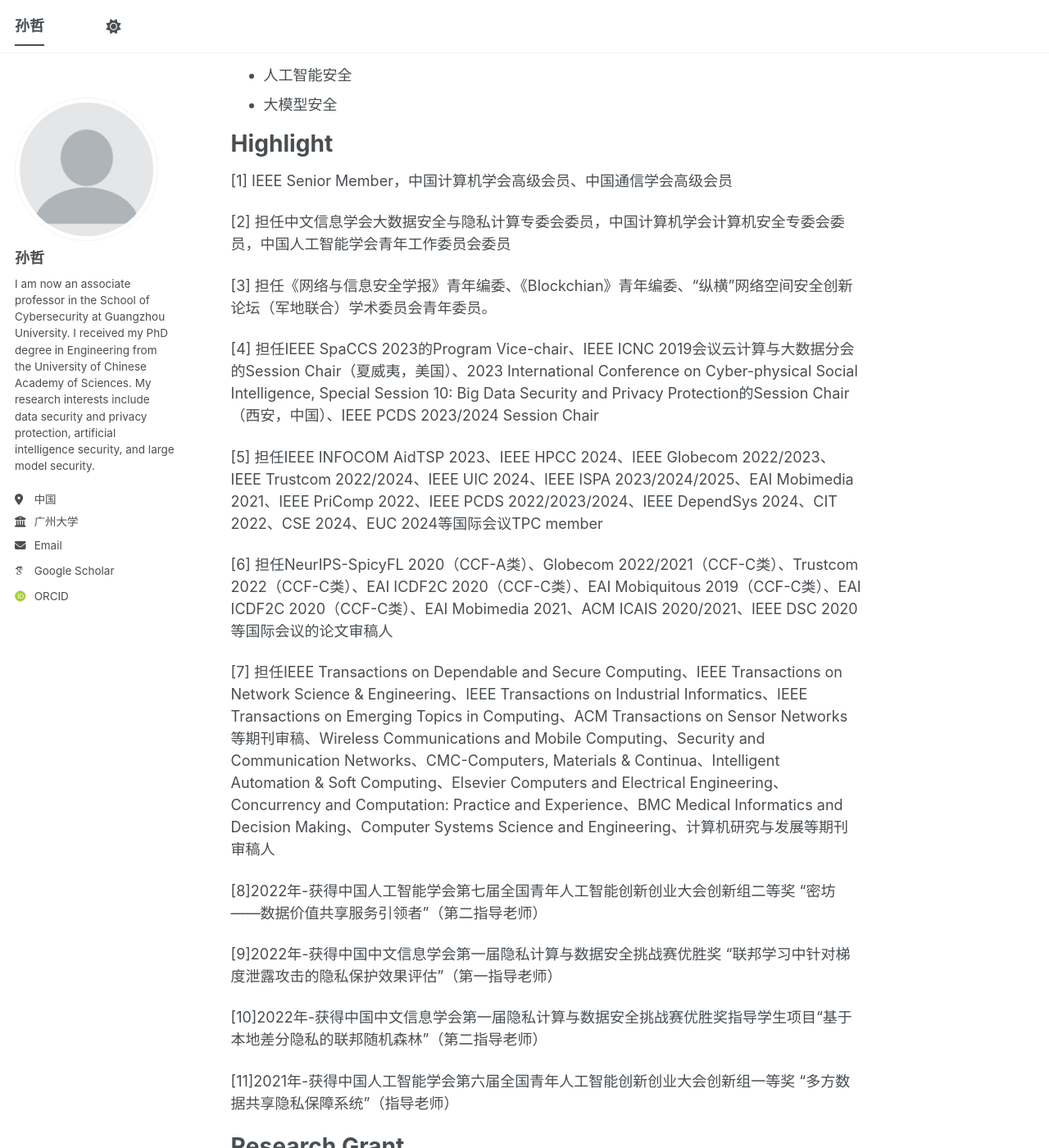
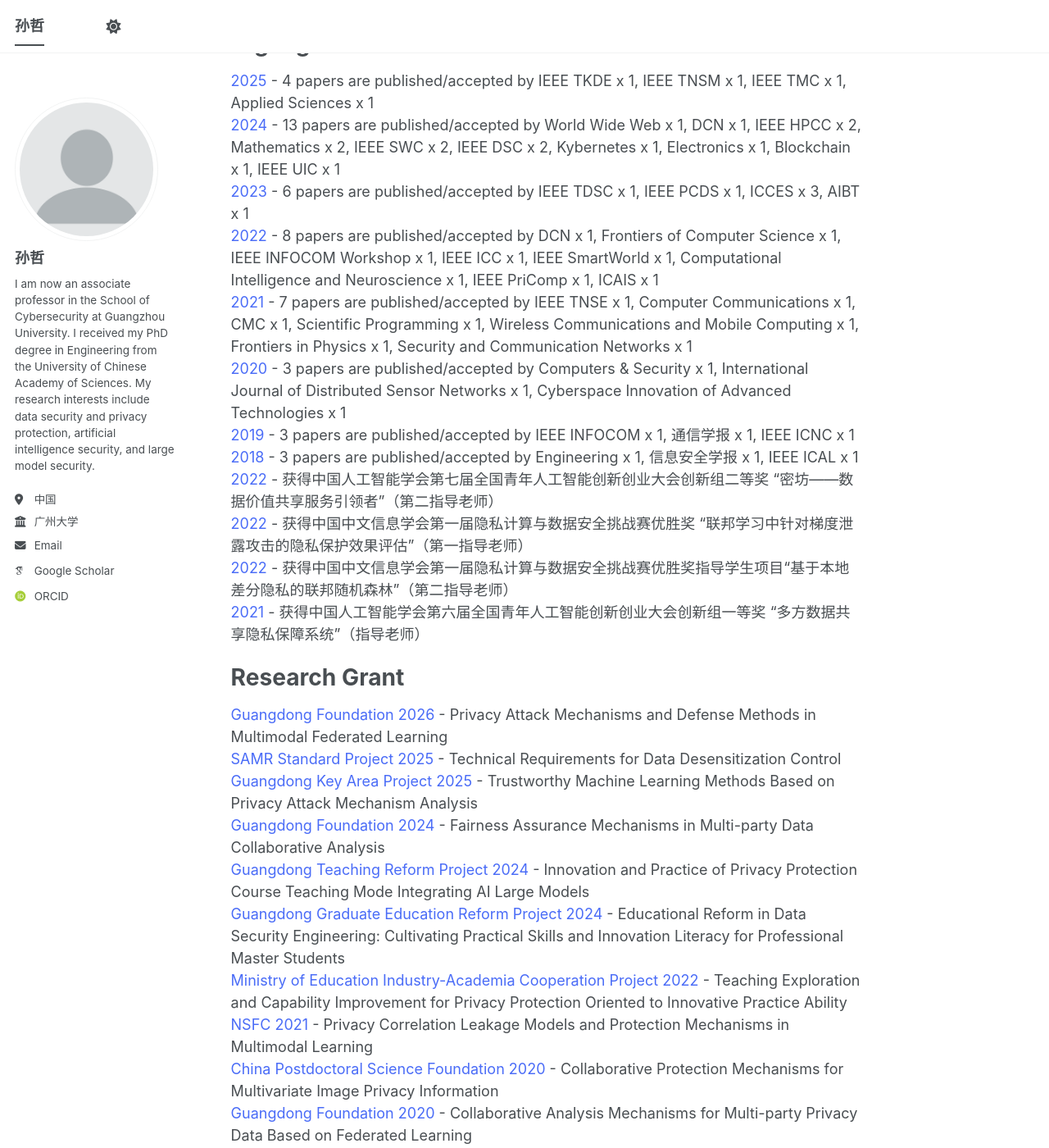
Before and after one commit to ZheSun208/ZheSun208.github.io, a Jekyll site: the page built from _pages/about.md, in a window 1280 px wide and 1400 px high, scrolled down 764 px. Shown: the whole window at 82% size. Built offline with Jekyll 4.4.1, drawn with Linux system fonts in a browser that asks for light colours; some web fonts are replaced; a script bundle is joined from its source files by our own code; library files that are not in the unit come from our copies; some of the changed text lies outside the part shown.

Commit message:
Update about.md

```diff
--- a/_pages/about.md
+++ b/_pages/about.md
@@ -21,77 +21,89 @@
 
 Research Interest
 ======
-- Data Security And Privacy Protection
-- Artificial Intelligence Security
-- Large Model Security
-
-- 数据安全与隐私保护
-- 人工智能安全
-- 大模型安全
+- 数据安全与隐私保护（Data Security And Privacy Protection）
+- 人工智能安全（Artificial Intelligence Security）
+- 大模型安全（Large Model Security）
 
 Highlight
 ======
-[1] IEEE Senior Member，中国计算机学会高级会员、中国通信学会高级会员
-
-[2] 担任中文信息学会大数据安全与隐私计算专委会委员，中国计算机学会计算机安全专委会委员，中国人工智能学会青年工作委员会委员
-
-[3] 担任《网络与信息安全学报》青年编委、《Blockchian》青年编委、“纵横”网络空间安全创新论坛（军地联合）学术委员会青年委员。
-
-[4] 担任IEEE SpaCCS 2023的Program Vice-chair、IEEE ICNC 2019会议云计算与大数据分会的Session Chair（夏威夷，美国）、2023 International Conference on Cyber-physical Social Intelligence, Special Session 10: Big Data Security and Privacy Protection的Session Chair（西安，中国）、IEEE PCDS 2023/2024 Session Chair
-
-[5] 担任IEEE INFOCOM AidTSP 2023、IEEE HPCC 2024、IEEE Globecom 2022/2023、IEEE Trustcom 2022/2024、IEEE UIC 2024、IEEE ISPA 2023/2024/2025、EAI Mobimedia 2021、IEEE PriComp 2022、IEEE PCDS 2022/2023/2024、IEEE DependSys 2024、CIT 2022、CSE 2024、EUC 2024等国际会议TPC member
-
-[6] 担任NeurIPS-SpicyFL 2020（CCF-A类）、Globecom 2022/2021（CCF-C类）、Trustcom 2022（CCF-C类）、EAI ICDF2C 2020（CCF-C类）、EAI Mobiquitous 2019（CCF-C类）、EAI ICDF2C 2020（CCF-C类）、EAI Mobimedia 2021、ACM ICAIS 2020/2021、IEEE DSC 2020等国际会议的论文审稿人
-
-[7] 担任IEEE Transactions on Dependable and Secure Computing、IEEE Transactions on Network Science & Engineering、IEEE Transactions on Industrial Informatics、IEEE Transactions on Emerging Topics in Computing、ACM Transactions on Sensor Networks等期刊审稿、Wireless Communications and Mobile Computing、Security and Communication Networks、CMC-Computers, Materials & Continua、Intelligent Automation & Soft Computing、Elsevier Computers and Electrical Engineering、Concurrency and Computation: Practice and Experience、BMC Medical Informatics and Decision Making、Computer Systems Science and Engineering、计算机研究与发展等期刊审稿人
-
-[8]2022年-获得中国人工智能学会第七届全国青年人工智能创新创业大会创新组二等奖 “密坊——数据价值共享服务引领者”（第二指导老师）
-
-[9]2022年-获得中国中文信息学会第一届隐私计算与数据安全挑战赛优胜奖 “联邦学习中针对梯度泄露攻击的隐私保护效果评估”（第一指导老师）
-
-[10]2022年-获得中国中文信息学会第一届隐私计算与数据安全挑战赛优胜奖指导学生项目“基于本地差分隐私的联邦随机森林”（第二指导老师）
-
-[11]2021年-获得中国人工智能学会第六届全国青年人工智能创新创业大会创新组一等奖 “多方数据共享隐私保障系统”（指导老师）
-
+<span style="color:#4a6cf7;">2025</span> - 4 papers are published/accepted by IEEE TKDE x 1, IEEE TNSM x 1, IEEE TMC x 1, Applied Sciences x 1
+<span style="color:#4a6cf7;">2024</span> - 13 papers are published/accepted by World Wide Web x 1, DCN x 1, IEEE HPCC x 2, Mathematics x 2, IEEE SWC x 2, IEEE DSC x 2, Kybernetes x 1, Electronics x 1, Blockchain x 1, IEEE UIC x 1
+<span style="color:#4a6cf7;">2023</span> - 6 papers are published/accepted by IEEE TDSC x 1, IEEE PCDS x 1, ICCES x 3, AIBT x 1
+<span style="color:#4a6cf7;">2022</span> - 8 papers are published/accepted by DCN x 1, Frontiers of Computer Science x 1, IEEE INFOCOM Workshop x 1, IEEE ICC x 1, IEEE SmartWorld x 1, Computational Intelligence and Neuroscience x 1, IEEE PriComp x 1, ICAIS x 1
+<span style="color:#4a6cf7;">2021</span> - 7 papers are published/accepted by IEEE TNSE x 1, Computer Communications x 1, CMC x 1, Scientific Programming x 1, Wireless Communications and Mobile Computing x 1, Frontiers in Physics x 1, Security and Communication Networks x 1
+<span style="color:#4a6cf7;">2020</span> - 3 papers are published/accepted by Computers & Security x 1, International Journal of Distributed Sensor Networks x 1, Cyberspace Innovation of Advanced Technologies x 1
+<span style="color:#4a6cf7;">2019</span> - 3 papers are published/accepted by IEEE INFOCOM x 1, 通信学报 x 1, IEEE ICNC x 1
+<span style="color:#4a6cf7;">2018</span> - 3 papers are published/accepted by Engineering x 1, 信息安全学报 x 1, IEEE ICAL x 1
+<span style="color:#4a6cf7;">2022</span> - 获得中国人工智能学会第七届全国青年人工智能创新创业大会创新组二等奖 “密坊——数据价值共享服务引领者”（第二指导老师）
+<span style="color:#4a6cf7;">2022</span> - 获得中国中文信息学会第一届隐私计算与数据安全挑战赛优胜奖 “联邦学习中针对梯度泄露攻击的隐私保护效果评估”（第一指导老师）
+<span style="color:#4a6cf7;">2022</span> - 获得中国中文信息学会第一届隐私计算与数据安全挑战赛优胜奖指导学生项目“基于本地差分隐私的联邦随机森林”（第二指导老师）
+<span style="color:#4a6cf7;">2021</span> - 获得中国人工智能学会第六届全国青年人工智能创新创业大会创新组一等奖 “多方数据共享隐私保障系统”（指导老师）
 
 
 Research Grant
 ======
-[1] 2021年-国家自然科学基金-青年项目，“多模态学习中的隐私关联泄露模型与保护机制研究”
+<span style="color:#4a6cf7;">Guangdong Foundation 2026</span> - Privacy Attack Mechanisms and Defense Methods in Multimodal Federated Learning
+<span style="color:#4a6cf7;">SAMR Standard Project 2025</span> - Technical Requirements for Data Desensitization Control
+<span style="color:#4a6cf7;">Guangdong Key Area Project 2025</span> - Trustworthy Machine Learning Methods Based on Privacy Attack Mechanism Analysis
+<span style="color:#4a6cf7;">Guangdong Foundation 2024</span> - Fairness Assurance Mechanisms in Multi-party Data Collaborative Analysis
+<span style="color:#4a6cf7;">Guangdong Teaching Reform Project 2024</span> - Innovation and Practice of Privacy Protection Course Teaching Mode Integrating AI Large Models
+<span style="color:#4a6cf7;">Guangdong Graduate Education Reform Project 2024</span> - Educational Reform in Data Security Engineering: Cultivating Practical Skills and Innovation Literacy for Professional Master Students
+<span style="color:#4a6cf7;">Ministry of Education Industry-Academia Cooperation Project 2022</span> - Teaching Exploration and Capability Improvement for Privacy Protection Oriented to Innovative Practice Ability
+<span style="color:#4a6cf7;">NSFC 2021</span> - Privacy Correlation Leakage Models and Protection Mechanisms in Multimodal Learning
+<span style="color:#4a6cf7;">China Postdoctoral Science Foundation 2020</span> - Collaborative Protection Mechanisms for Multivariate Image Privacy Information
+<span style="color:#4a6cf7;">Guangdong Foundation 2020</span> - Collaborative Analysis Mechanisms for Multi-party Privacy Data Based on Federated Learning
 
-[2] 2020年-中国博士后科学基金-面上项目，“多元图像隐私信息协同保护机制研究”
 
-[3] 2024年-广东省基础与应用基础研究基金-面上项目，“多方数据协同分析中的公平性保障机制”
 
-[4] 2026年-广东省基础与应用基础研究基金-面上项目，“多模态联邦学习中的隐私攻击机理与防护机制研究”
-
-[5] 2020-广东省基础与应用基础研究基金-青年项目，“基于联邦学习的多方隐私数据协同分析机制研究”
-
-[6] 2024年-广东省本科高校教学质量与教学改革工程-高等教育教学改革项目，“融合AI大模型的隐私保护课程教学模式创新与实践”
-
-[7] 2024年-广东省学位与研究生教育改革研究项目，“数据安全工程教育改革：工程硕士实践技能与创新素养培育”
-
-[8] 2022年-教育部产学合作协同育人项目，“面向创新实践能力的隐私保护教学探索与能力提升”
-
-[9] 2025年-国家市场监管总局市场监管行业标准制订计划项目，“数据脱敏控制技术要求”
-
-[10] 2025年-广东省普通高校重点领域项目-人工智能（智能机器人）重点领域项目，“基于隐私攻击机理分析的可信机器学习方法”
 
 
 
 Award
 ======
-[1] 入选“2024年度网络和数据安全重大科技进展“隐私保护下的大数据分析系统关键技术与应用”（排名第6）
-
-[2] 获得 2024年 广东省学位与研究生教育学会优秀教学成果奖一等奖“基于教学实训靶场的‘数据隐私保护’课程建设初探”（排名第1）
-
-[3] 获得 2023年 广东省学位与研究生教育学会优秀教学成果奖二等奖“隐私保护技术实验教程”（排名第2）
+<span style="color:#4a6cf7;">2024年</span> - 入选“2024年度网络和数据安全重大科技进展“隐私保护下的大数据分析系统关键技术与应用”（排名第6）
+<span style="color:#4a6cf7;">2024年</span> - 获得广东省学位与研究生教育学会优秀教学成果奖一等奖“基于教学实训靶场的‘数据隐私保护’课程建设初探”（排名第1）
+<span style="color:#4a6cf7;">2023年</span> - 获得广东省学位与研究生教育学会优秀教学成果奖二等奖“隐私保护技术实验教程”（排名第2）
 
 
 
 Activity
 ======
-
+IEEE Senior Member
+Senior Member of CCF
+Senior Member of CIC
+Program Committee, IEEE ISPA 2023, 2024, 2025
+Program Committee, IEEE PCDS 2022, 2023, 2024
+Program Committee, IEEE TrustCom 2022, 2024
+Program Committee, CSE 2024
+Program Committee, EUC 2024
+Program Committee, IEEE UIC 2024
+Program Committee, IEEE HPCC 2024
+Program Committee, IEEE DependSys 2024
+Session Chair, IEEE PCDS 2023, 2024
+Program Committee, IEEE INFOCOM AiDTSP 2023
+Program Committee, IEEE GLOBECOM 2022, 2023
+Program Vice-Chair, IEEE SpaCCS 2023
+Session Chair, ICCSI 2023, SS10: Big Data Security and Privacy Protection, Xi’an, China
+Reviewer, IEEE GLOBECOM 2021, 2022
+Reviewer, IEEE TrustCom 2022
+Program Committee, IEEE PriComp 2022
+Program Committee, CIT 2022
+Reviewer, ACM ICAIS 2020, 2021
+Program Committee, EAI MobiMedia 2021
+Reviewer, EAI MobiMedia 2021
+Reviewer, IEEE DSC 2020
+Reviewer, NeurIPS-SpicyFL 2020
+Reviewer, EAI ICDF2C 2020
+Reviewer, EAI MobiQuitous 2019
+Session Chair, IEEE ICNC 2019, Cloud Computing and Big Data Track, Hawaii, USA
+Reviewer of IEEE Transactions on Dependable and Secure Computing, IEEE Transactions on Network Science and Engineering, IEEE Transactions on Industrial Informatics, IEEE Transactions on Emerging Topics in Computing, ACM Transactions on Sensor Networks, Wireless Communications and Mobile Computing, Security and Communication Networks, CMC-Computers, Materials & Continua, Intelligent Automation & Soft Computing, Computers and Electrical Engineering, Concurrency and Computation: Practice and Experience, BMC Medical Informatics and Decision Making, Computer Systems Science and Engineering, 计算机研究与发展
+中国中文信息学会大数据安全与隐私计算专委会委员
+中国计算机学会计算机安全专委会委员
+中国人工智能学会青年工作委员会委员
+《网络与信息安全学报》青年编委
+《Blockchain》青年编委
+“纵横”网络空间安全创新论坛（军地联合）学术委员会青年委员
 
 Course
 ======
```
